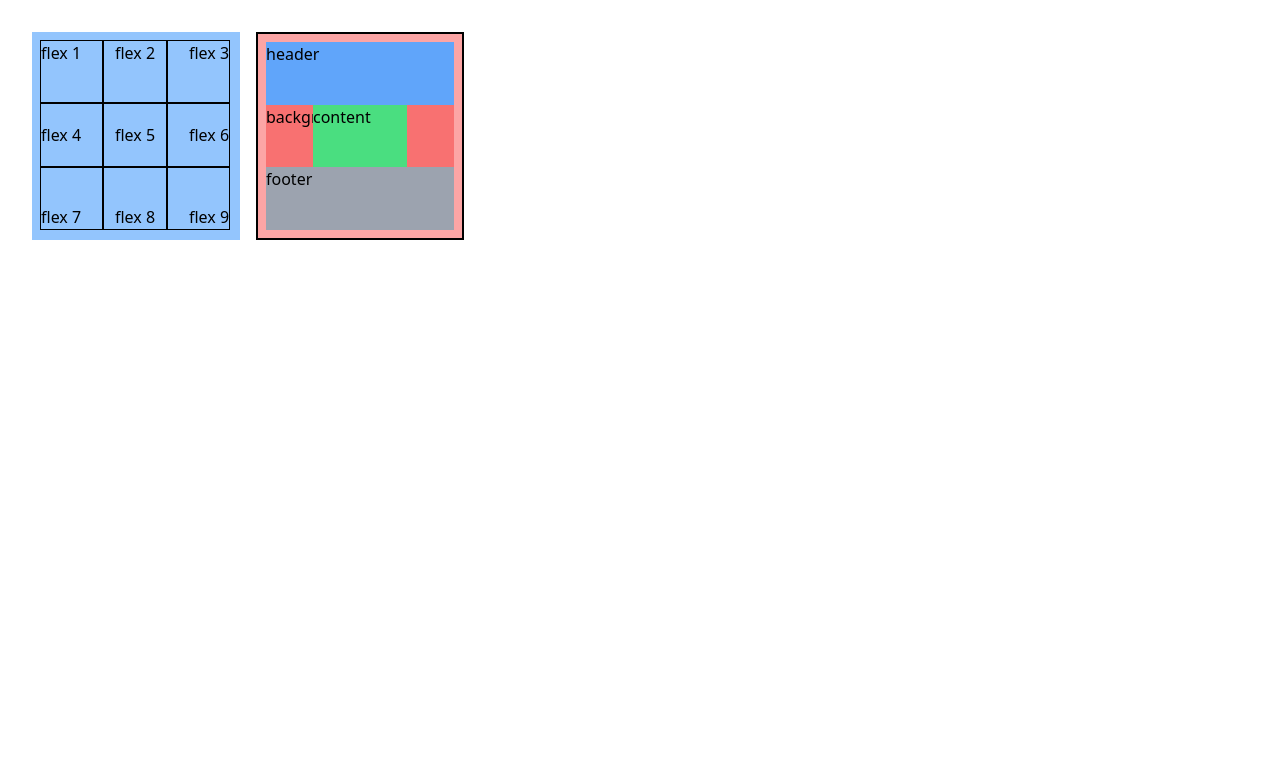
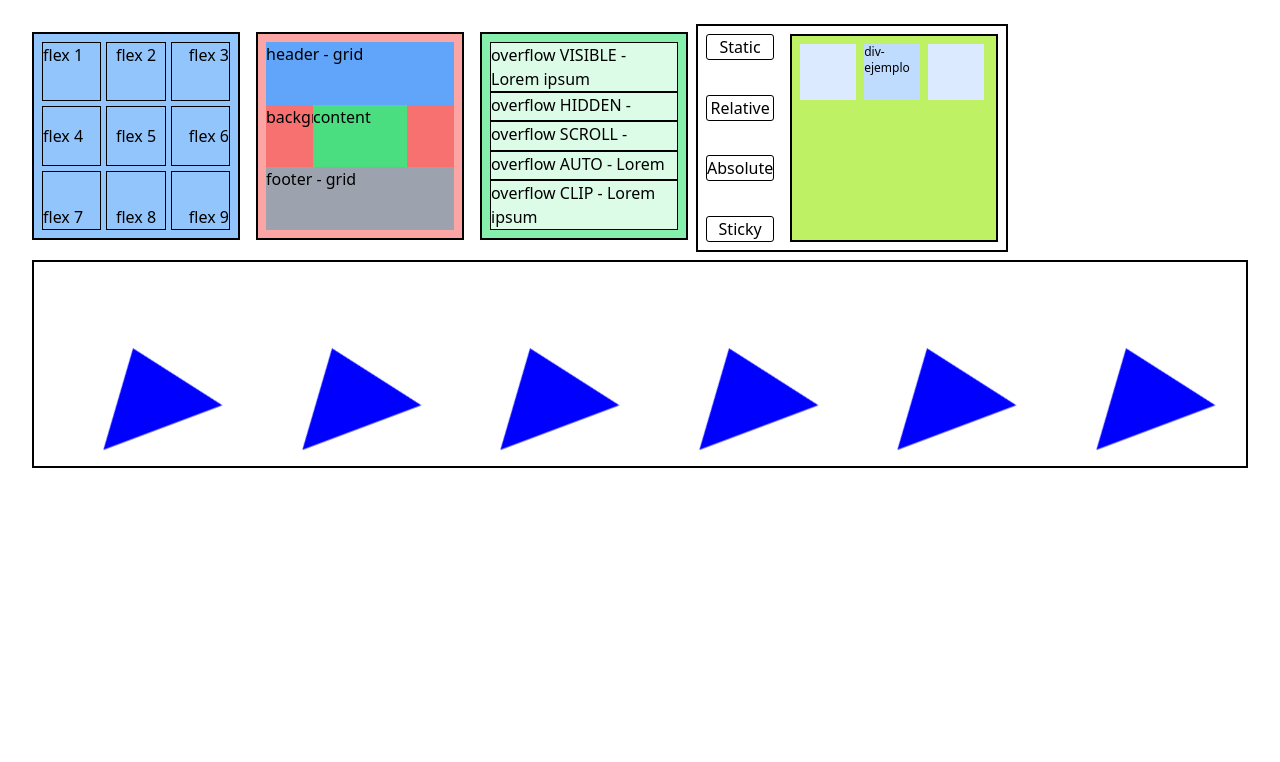
Before and after one commit to Sergio-Jacobo-Jauregui/personal_presentation, a Flask app: page /front_examples/tailwind/index.html/ in a window 1280 px wide. Shown: the part 38-800 px from the top of the page. Run offline with Flask 3, Linux system fonts and the light colour scheme; some libraries are stand-ins or nearby versions.

Commit message:
ADD: tailwind and in-construccion

```diff
--- a/app.py
+++ b/app.py
@@ -10,9 +10,17 @@
 def serve_tailwind_json():
     return send_from_directory('.', 'vars.json')
 
+@app.route('/front_examples/in-construction.html')
+def serve_tailwind_in_construccion():
+    return send_from_directory('front_examples', 'in-construction.html')
+
 @app.route('/hc/')
 def health_check():
     return 'ok'
+
+@app.route('/images/sleepy_cat.jpeg')
+def sleepy_cat_image():
+    return send_from_directory('images', 'sleepy_cat.jpeg')
 
 # Ruta principal
 @app.route('/')
@@ -54,6 +62,10 @@
 def serve_tailwind_css():
     return send_from_directory('front_examples/tailwind/assets', 'output.css')
 
+@app.route('/images/cat_compressed.jpg')
+def serve_tailwind_image():
+    return send_from_directory('images', 'cat_compressed.jpg')
+
 
 @app.route('/bootstrap/')
 def serve_bootstrap():
--- a/front_examples/tailwind/assets/output.css
+++ b/front_examples/tailwind/assets/output.css
@@ -554,6 +554,28 @@
   --tw-contain-style:  ;
 }
 
+.example-container {
+  margin: 0.5rem;
+  height: 13rem;
+  width: 13rem;
+  border-width: 2px;
+  --tw-border-opacity: 1;
+  border-color: rgb(0 0 0 / var(--tw-border-opacity));
+  padding: 0.5rem;
+}
+
+.absolute {
+  position: absolute;
+}
+
+.relative {
+  position: relative;
+}
+
+.top-16 {
+  top: 4rem;
+}
+
 .col-start-2 {
   grid-column-start: 2;
 }
@@ -586,20 +608,52 @@
   height: 2.5rem;
 }
 
+.h-14 {
+  height: 3.5rem;
+}
+
 .h-52 {
   height: 13rem;
+}
+
+.h-96 {
+  height: 24rem;
+}
+
+.h-auto {
+  height: auto;
+}
+
+.h-fit {
+  height: -moz-fit-content;
+  height: fit-content;
 }
 
 .h-full {
   height: 100%;
 }
 
-.w-52 {
-  width: 13rem;
+.w-14 {
+  width: 3.5rem;
+}
+
+.w-fit {
+  width: -moz-fit-content;
+  width: fit-content;
 }
 
 .w-full {
   width: 100%;
+}
+
+@keyframes spin {
+  to {
+    transform: rotate(360deg);
+  }
+}
+
+.animate-spin {
+  animation: spin 1s linear infinite;
 }
 
 .grid-cols-4 {
@@ -612,6 +666,14 @@
 
 .flex-col {
   flex-direction: column;
+}
+
+.flex-wrap {
+  flex-wrap: wrap;
+}
+
+.content-start {
+  align-content: flex-start;
 }
 
 .items-start {
@@ -638,6 +700,46 @@
   justify-content: center;
 }
 
+.justify-between {
+  justify-content: space-between;
+}
+
+.gap-2 {
+  gap: 0.5rem;
+}
+
+.overflow-auto {
+  overflow: auto;
+}
+
+.overflow-hidden {
+  overflow: hidden;
+}
+
+.overflow-clip {
+  overflow: clip;
+}
+
+.overflow-visible {
+  overflow: visible;
+}
+
+.overflow-scroll {
+  overflow: scroll;
+}
+
+.overflow-x-hidden {
+  overflow-x: hidden;
+}
+
+.overflow-y-scroll {
+  overflow-y: scroll;
+}
+
+.border {
+  border-width: 1px;
+}
+
 .border-2 {
   border-width: 2px;
 }
@@ -645,6 +747,16 @@
 .border-black {
   --tw-border-opacity: 1;
   border-color: rgb(0 0 0 / var(--tw-border-opacity));
+}
+
+.bg-blue-100 {
+  --tw-bg-opacity: 1;
+  background-color: rgb(219 234 254 / var(--tw-bg-opacity));
+}
+
+.bg-blue-200 {
+  --tw-bg-opacity: 1;
+  background-color: rgb(191 219 254 / var(--tw-bg-opacity));
 }
 
 .bg-blue-300 {
@@ -662,6 +774,16 @@
   background-color: rgb(156 163 175 / var(--tw-bg-opacity));
 }
 
+.bg-green-100 {
+  --tw-bg-opacity: 1;
+  background-color: rgb(220 252 231 / var(--tw-bg-opacity));
+}
+
+.bg-green-300 {
+  --tw-bg-opacity: 1;
+  background-color: rgb(134 239 172 / var(--tw-bg-opacity));
+}
+
 .bg-green-400 {
   --tw-bg-opacity: 1;
   background-color: rgb(74 222 128 / var(--tw-bg-opacity));
@@ -670,6 +792,11 @@
 .bg-green-500 {
   --tw-bg-opacity: 1;
   background-color: rgb(34 197 94 / var(--tw-bg-opacity));
+}
+
+.bg-lime-300 {
+  --tw-bg-opacity: 1;
+  background-color: rgb(190 242 100 / var(--tw-bg-opacity));
 }
 
 .bg-red-300 {
@@ -682,10 +809,6 @@
   background-color: rgb(248 113 113 / var(--tw-bg-opacity));
 }
 
-.p-2 {
-  padding: 0.5rem;
-}
-
 .p-6 {
   padding: 1.5rem;
 }
@@ -694,12 +817,23 @@
   padding-left: 1.25rem;
 }
 
+.text-xs {
+  font-size: 0.75rem;
+  line-height: 1rem;
+}
+
 body, html {
   width: 100%;
   height: 100%;
 }
 
-#flex-table .flex-ex-cell{
+#flex-table {
+  gap: 5px;
+  display: flex;
+  flex-direction: column;
+}
+
+#flex-table .flex-ex-cell {
   display: flex;
   width: 33%;
   border: 1px solid black;
@@ -709,13 +843,11 @@
   width: 100%;
   height: 33%;
   display: flex;
+  gap: 5px;
 }
 
 #grid-example {
-  grid-template-areas:
-    "header header header header"
-    "background background background background"
-    "footer footer footer footer"
+  grid-template-areas: "header header header header" "background background background background" "footer footer footer footer";
 }
 
 #grid-head {
@@ -729,3 +861,8 @@
 #grid-footer {
   grid-area: footer;
 }
+
+#position-example button {
+  border: 1px solid black;
+  border-radius: 3px;
+}
--- a/front_examples/tailwind/assets/script.js
+++ b/front_examples/tailwind/assets/script.js
@@ -15,3 +15,27 @@
 
     linkHome.href = data.principalUrl
 }
+
+// Position example
+const containerPositionExample = document.getElementById("position-example")
+let buttonsPositionExample = containerPositionExample.firstElementChild.children
+buttonsPositionExample = Array.from(buttonsPositionExample);
+const divPositionExample = document.getElementById("div-position-example")
+const messagePositionExample = document.getElementById("message-position-example")
+const messages = [
+    'static es el predefinido',
+    'se mueve pero aun ocupa su espacio',
+    'ya no ocupa su espacio original',
+    'combinacion de relative y fixed, use el scroll para ver la version fixed',
+]
+
+buttonsPositionExample.forEach((button, index) => {
+    button.addEventListener('click', () => {
+        divPositionExample.style.position = (button.innerText).toLowerCase()
+        divPositionExample.style.top = "10px"
+        divPositionExample.style.left = "4.5rem"
+
+        messagePositionExample.innerText = messages[index]
+        console.log(messages[index]);
+    })
+});
--- a/front_examples/tailwind/index.html
+++ b/front_examples/tailwind/index.html
@@ -12,8 +12,8 @@
                 <a id="link-home" href="">Volver al Inicio</a>
             </nav>
 
-            <div id="content" class="h-full w-full p-6 flex">
-                <div id="flex-table" class="w-52 h-52 p-2 m-2 bg-blue-300">
+            <div id="content" class="h-full w-full p-6 flex flex-wrap content-start">
+                <div id="flex-table" class="example-container bg-blue-300">
                     <div class="table-flex-row">
                         <div class="flex-ex-cell justify-start items-start">flex 1</div>
                         <div class="flex-ex-cell justify-center items-start">flex 2</div>
@@ -31,11 +31,62 @@
                     </div>
                 </div>
 
-                <div id="grid-example" class="w-52 h-52 p-2 m-2 bg-red-300 border-black border-2 grid grid-cols-4 grid-rows-3">
-                    <p id="grid-head" class="bg-blue-400">header</p>
+                <div id="grid-example" class="example-container bg-red-300 grid grid-cols-4 grid-rows-3">
+                    <p id="grid-head" class="bg-blue-400">header - grid</p>
                     <p id="grid-background" class="bg-red-400">background</p>
                     <p id="grid-content" class="bg-green-400 col-start-2 col-end-4 row-start-2 row-end-3">content</p>
-                    <p id="grid-footer" class="bg-gray-400">footer</p>
+                    <p id="grid-footer" class="bg-gray-400">footer - grid</p>
+                </div>
+
+                <div id="overflow-example" class="example-container bg-green-300 overflow-visible flex flex-col justify-between">
+                    <div class="bg-green-100 overflow-visible border-black border">overflow VISIBLE - Lorem ipsum</div>
+                    <div class="bg-green-100 overflow-hidden border-black border">overflow HIDDEN - Lorem ipsum</div>
+                    <div class="bg-green-100 overflow-scroll border-black border">overflow SCROLL - Lorem ipsum</div>
+                    <div class="bg-green-100 overflow-auto border-black border">overflow AUTO - Lorem ipsum</div>
+                    <div class="bg-green-100 overflow-clip border-black border">overflow CLIP - Lorem ipsum</div>
+                </div>
+
+                <div id="position-example" class="flex border-black border-2 h-fit w-fit">
+                    <div class="flex flex-col m-2 h-auto h-52 justify-between">
+                        <button>Static</button>
+                        <button>Relative</button>
+                        <button>Absolute</button>
+                        <button>Sticky</button>
+                    </div>
+                    <div class="example-container bg-lime-300 overflow-y-scroll overflow-x-hidden">
+                        <div class="h-96 flex gap-2 relative">
+                            <div class="w-14 h-14 bg-blue-100"></div>
+                            <div id="div-position-example" class="w-14 h-14 bg-blue-200 text-xs">div-ejemplo</div>
+                            <div class="w-14 h-14 bg-blue-100"></div>
+                            <p id="message-position-example" class="absolute top-16"></p>
+                        </div>
+                    </div>
+                </div>
+
+                <div id="transition-example" class="example-container w-full flex">
+                    <svg class="animate-spin" width="16.6%" height="200" viewBox="0 0 50 50" style="animation: spin 7s linear infinite;">
+                        <polygon points="25,20 40,40 10,40" fill="blue" stroke="blue" stroke-width="1" />
+                    </svg>
+
+                    <svg class="animate-spin" width="16.6%" height="200" viewBox="0 0 50 50" style="animation: spin 7s linear infinite;">
+                        <polygon points="25,20 40,40 10,40" fill="blue" stroke="blue" stroke-width="1" />
+                    </svg>
+
+                    <svg class="animate-spin" width="16.6%" height="200" viewBox="0 0 50 50" style="animation: spin 7s linear infinite;">
+                        <polygon points="25,20 40,40 10,40" fill="blue" stroke="blue" stroke-width="1" />
+                    </svg>
+
+                    <svg class="animate-spin" width="16.6%" height="200" viewBox="0 0 50 50" style="animation: spin 7s linear infinite;">
+                        <polygon points="25,20 40,40 10,40" fill="blue" stroke="blue" stroke-width="1" />
+                    </svg>
+
+                    <svg class="animate-spin" width="16.6%" height="200" viewBox="0 0 50 50" style="animation: spin 7s linear infinite;">
+                        <polygon points="25,20 40,40 10,40" fill="blue" stroke="blue" stroke-width="1" />
+                    </svg>
+
+                    <svg class="animate-spin" width="16.6%" height="200" viewBox="0 0 50 50" style="animation: spin 7s linear infinite;">
+                        <polygon points="25,20 40,40 10,40" fill="blue" stroke="blue" stroke-width="1" />
+                    </svg>
                 </div>
             </div>
         </div>
--- a/principal_index.html
+++ b/principal_index.html
@@ -18,9 +18,9 @@
         <div class="text">Acá hay una pequeña demostración de mis conocimientos</div>
         <ul id="lista-de-fronts">
           <a id="vue-button" href="front_examples/vueFront/dist/index.html"><li style="background-color: rgba(0,192,127,255);">Vue.js</li></a>
-          <a id="react-button" href="front_examples/reactFront/"><li style="background-color: rgba(27,161,204,255);">React.js</li></a>
+          <a id="react-button" href="front_examples/in-construction.html"><li style="background-color: rgba(27,161,204,255);">React.js</li></a>
           <a id="tailwind-button" href="front_examples/tailwind/index.html"><li style="background-color: rgba(55,188,247,255);">Tailwind</li></a>
-          <a id="bootstrap-button" href="front_examples/bootstrap/index.html"><li style="background-color: rgba(123,24,247,255);color: rgb(228, 228, 228);">Bootstrap</li></a>
+          <a id="bootstrap-button" href="front_examples/bootstrap/in-construction.html"><li style="background-color: rgba(123,24,247,255);color: rgb(228, 228, 228);">Bootstrap</li></a>
           <li>|</li>
           <a id="about-button" href="./acerca-de-mi/index.html"><li style="background-color: rgb(249, 69, 255);color: rgb(26, 26, 26);">Acerca de mí</li></a>
         </ul>
@@ -30,7 +30,7 @@
       <div id="messages-container">
         <p id="text-vue">Demostración de las funciones básicas de Vue</p>
         <p id="text-react">asdasd</p>
-        <p id="text-tailwind">Tailwind para demostrar mis habilidades de frontend</p>
+        <p id="text-tailwind">Creacion de frontend usando Tailwind</p>
         <p id="text-bootstrap">Uso general de Bootstrap</p>
         <p id="text-about">Un poco de mí y cómo se desplego esta página</p>
       </div>
```
Also changed, not shown: front_examples/in-construction.html (added, +12 -0 lines), front_examples/tailwind/assets/style.css (+25 -10 lines), images/cat_compressed.jpg (added), images/sleepy_cat.jpeg (added).
